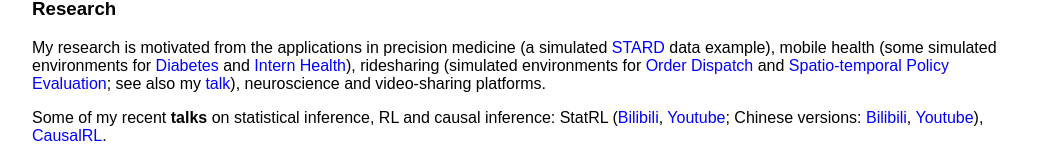
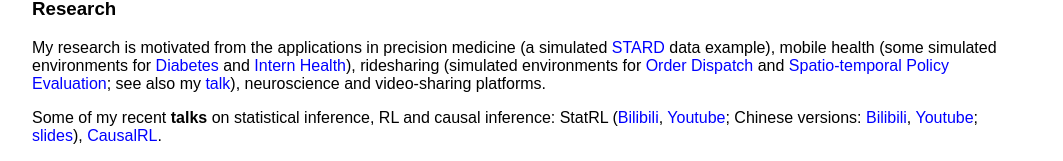
Before and after one commit to callmespring/callmespring.github.io, a Jekyll site: the page built from index.md, in a window 1280 px wide. Shown: the part 1202-1363 px from the top of the page, without its empty margins (108-1171 px from the left). Built offline with Jekyll 4.4.1, drawn with Linux system fonts in a browser that asks for light colours.

Commit message:
Update index.md

```diff
--- a/index.md
+++ b/index.md
@@ -30,7 +30,7 @@ My email <c.shi7@lse.ac.uk>. My [GitHub](https://github.com/callmespring). My [C
 
 My research is motivated from the applications in precision medicine (a simulated [STARD](https://cran.r-project.org/web/packages/ITRSelect/index.html) data example), mobile health (some simulated environments for [Diabetes](https://github.com/RunzheStat/TestMDP) and [Intern Health](https://github.com/limengbinggz/cusum-rl)), ridesharing (simulated environments for [Order Dispatch](https://github.com/callmespring/MDPOD) and [Spatio-temporal Policy Evaluation](https://github.com/RunzheStat/CausalMARL); see also my [talk](https://www.bilibili.com/video/BV1yo4y1j7FU/?spm_id_from=333.337.search-card.all.click&vd_source=0ff25cf8645aa63231bec2428b94bf6f)), neuroscience and video-sharing platforms.
 
-Some of my recent **talks** on statistical inference, RL and causal inference: StatRL ([Bilibili](https://www.bilibili.com/video/BV1ZP4y1r7DC/?spm_id_from=333.337.search-card.all.click&vd_source=0ff25cf8645aa63231bec2428b94bf6f), [Youtube](https://www.youtube.com/watch?v=-SW9PevZThs&t=982s); Chinese versions: [Bilibili](https://www.bilibili.com/video/BV1kP411f7dA/?spm_id_from=333.337.search-card.all.click), [Youtube](https://www.youtube.com/watch?v=7NWBLuok8nk&t=3048s)), [CausalRL](https://www.youtube.com/watch?v=Zor1CmRyycw&t=397s).
+Some of my recent **talks** on statistical inference, RL and causal inference: StatRL ([Bilibili](https://www.bilibili.com/video/BV1ZP4y1r7DC/?spm_id_from=333.337.search-card.all.click&vd_source=0ff25cf8645aa63231bec2428b94bf6f), [Youtube](https://www.youtube.com/watch?v=-SW9PevZThs&t=982s); Chinese versions: [Bilibili](https://www.bilibili.com/video/BV1kP411f7dA/?spm_id_from=333.337.search-card.all.click), [Youtube](https://www.youtube.com/watch?v=7NWBLuok8nk&t=3048s); [slides](https://callmespring.github.io/slides/StatRL.pdf)), [CausalRL](https://www.youtube.com/watch?v=Zor1CmRyycw&t=397s).
 
 A summary of my past/current research: **Statistical Methods in Reinforcement Learning**
 
```
